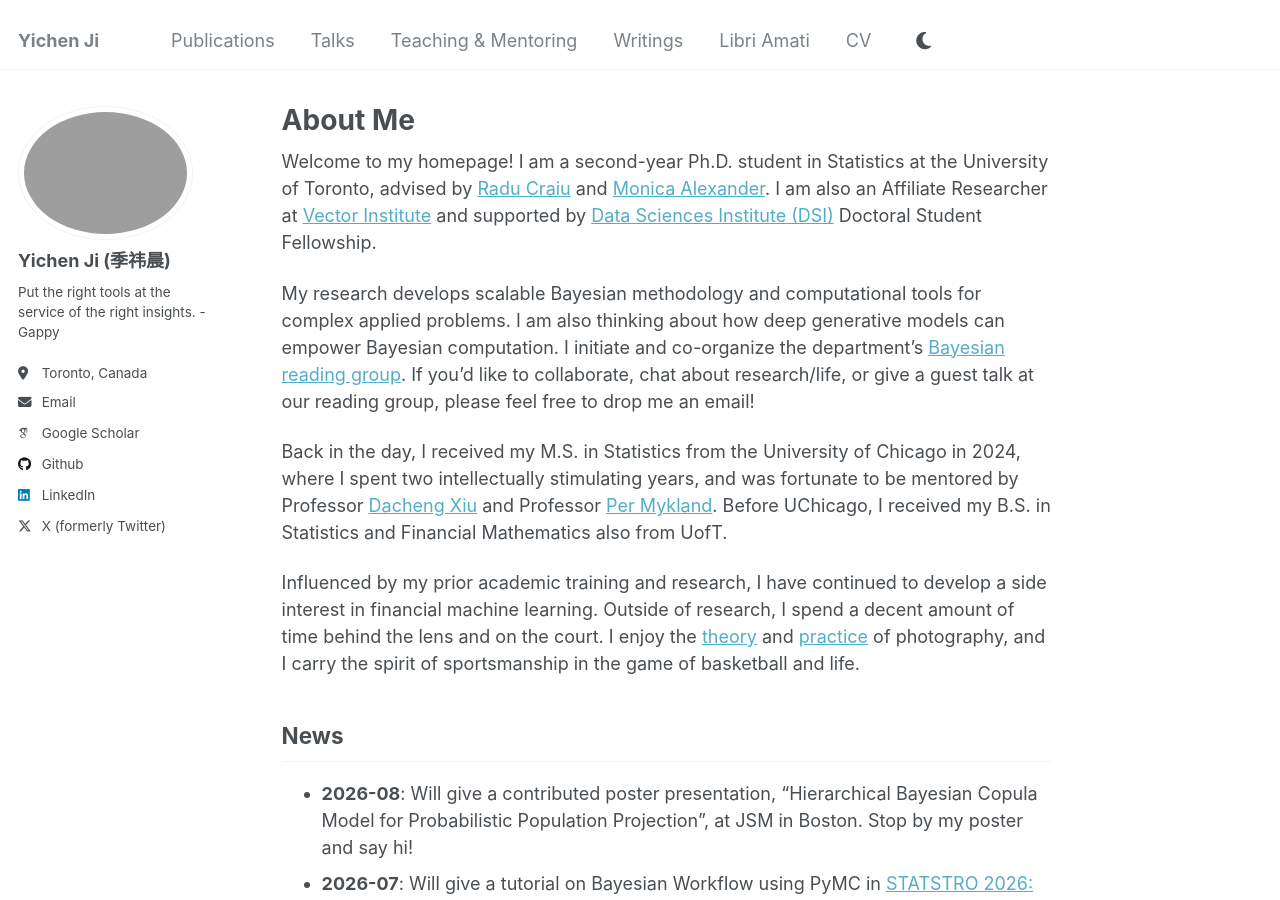
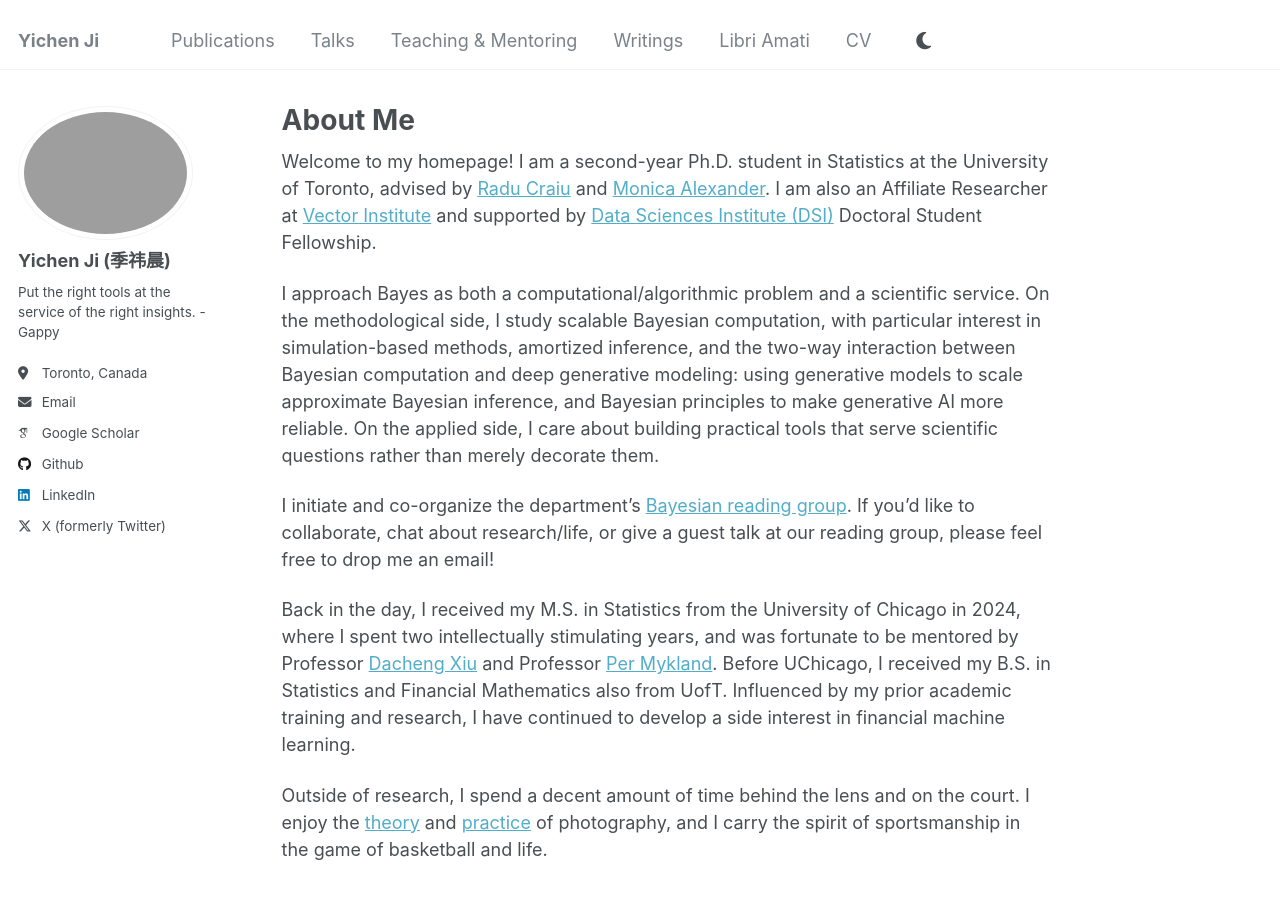
Before and after one commit to user-jiyichen/user-jiyichen.github.io, a Jekyll site: the page built from _pages/about.md, in a window 1280 px wide and 900 px high. Built offline with Jekyll 4.4.1, drawn with Linux system fonts in a browser that asks for light colours; some web fonts are replaced.

Commit message:
Update about.md

```diff
--- a/_pages/about.md
+++ b/_pages/about.md
@@ -9,11 +9,13 @@ redirect_from:
 
 Welcome to my homepage! I am a second-year Ph.D. student in Statistics at the University of Toronto, advised by [Radu Craiu](https://raducraiu.com/) and [Monica Alexander](https://www.monicaalexander.com/). I am also an Affiliate Researcher at [Vector Institute](https://vectorinstitute.ai/) and supported by [Data Sciences Institute (DSI)](https://datasciences.utoronto.ca/) Doctoral Student Fellowship.
 
-My research develops scalable Bayesian methodology and computational tools for complex applied problems. I am also thinking about how deep generative models can empower Bayesian computation. I initiate and co-organize the department’s [Bayesian reading group](https://docs.google.com/spreadsheets/d/1TjVcgiL5OHDxMNK1HZgJJDFR3zyxfBesKZMlADuHpG8/edit?gid=0#gid=0). If you’d like to collaborate, chat about research/life, or give a guest talk at our reading group, please feel free to drop me an email!
+I approach Bayes as both a computational/algorithmic problem and a scientific service. On the methodological side, I study scalable Bayesian computation, with particular interest in simulation-based methods, amortized inference, and the two-way interaction between Bayesian computation and deep generative modeling: using generative models to scale approximate Bayesian inference, and Bayesian principles to make generative AI more reliable. On the applied side, I care about building practical tools that serve scientific questions rather than merely decorate them.
 
-Back in the day, I received my M.S. in Statistics from the University of Chicago in 2024, where I spent two intellectually stimulating years, and was fortunate to be mentored by Professor [Dacheng Xiu](https://dachxiu.chicagobooth.edu/) and Professor [Per Mykland](https://galton.uchicago.edu/~mykland/). Before UChicago, I received my B.S. in Statistics and Financial Mathematics also from UofT.
+I initiate and co-organize the department’s [Bayesian reading group](https://docs.google.com/spreadsheets/d/1TjVcgiL5OHDxMNK1HZgJJDFR3zyxfBesKZMlADuHpG8/edit?gid=0#gid=0). If you’d like to collaborate, chat about research/life, or give a guest talk at our reading group, please feel free to drop me an email!
 
-Influenced by my prior academic training and research, I have continued to develop a side interest in financial machine learning. Outside of research, I spend a decent amount of time behind the lens and on the court. I enjoy the [theory](https://www.lab404.com/3741/readings/sontag.pdf) and [practice](https://www.instagram.com/yichen_ji) of photography, and I carry the spirit of sportsmanship in the game of basketball and life.
+Back in the day, I received my M.S. in Statistics from the University of Chicago in 2024, where I spent two intellectually stimulating years, and was fortunate to be mentored by Professor [Dacheng Xiu](https://dachxiu.chicagobooth.edu/) and Professor [Per Mykland](https://galton.uchicago.edu/~mykland/). Before UChicago, I received my B.S. in Statistics and Financial Mathematics also from UofT. Influenced by my prior academic training and research, I have continued to develop a side interest in financial machine learning.
+
+Outside of research, I spend a decent amount of time behind the lens and on the court. I enjoy the [theory](https://www.lab404.com/3741/readings/sontag.pdf) and [practice](https://www.instagram.com/yichen_ji) of photography, and I carry the spirit of sportsmanship in the game of basketball and life.
 
 ## News
 
```
